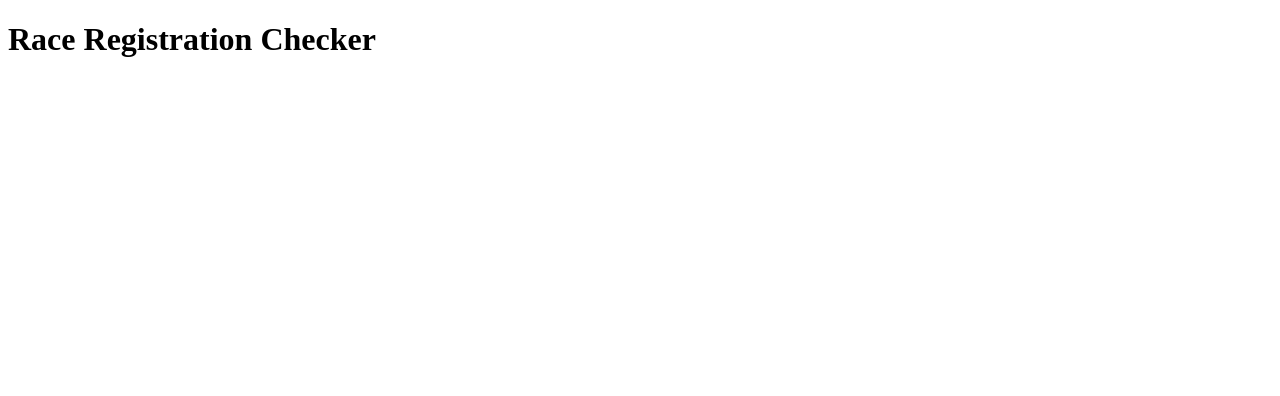
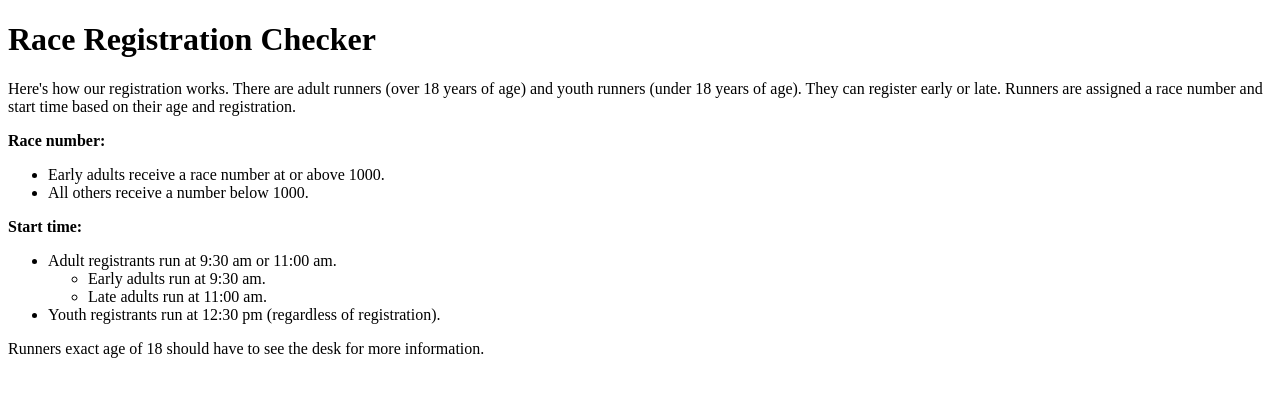
Before and after one commit to AlexDanicic/Race-Registration-Checker, a plain HTML site: page index.html in a window 1280 px wide. Drawn offline with Linux system fonts and the light colour scheme.

Commit message:
rules added to index. html

```diff
--- a/index.html
+++ b/index.html
@@ -1,14 +1,41 @@
 <!DOCTYPE html>
 <html lang="en">
+
 <head>
     <meta charset="UTF-8">
     <meta name="viewport" content="width=device-width, initial-scale=1.0">
     <meta http-equiv="X-UA-Compatible" content="ie=edge">
     <title>Race Registration Checker</title>
 </head>
+
 <body>
     <h1>Race Registration Checker</h1>
+    <p>Here's how our registration works. There are adult runners (over 18 years of age) and youth runners (under 18 years of
+        age). They can register early or late. Runners are assigned a race number and start time based on their age and registration.</p>
+    <p>
+        <strong>Race number:</strong>
+    </p>
+    <ul>
+        <li>Early adults receive a race number at or above 1000.
+        </li>
+        <li>All others receive a number below 1000.</li>
+    </ul>
+    <p>
+        <strong>Start time:</strong>
+    </p>
+    <ul>
+        <li>Adult registrants run at 9:30 am or 11:00 am.
+            <ul>
+                <li>Early adults run at 9:30 am.</li>
+                <li>Late adults run at 11:00 am.</li>
+            </ul>
+        </li>
+        <li>Youth registrants run at 12:30 pm (regardless of registration).</li>
+    </ul>
+    <p>Runners exact age of 18 should have to see the desk for more information.</p>
+
     <script src="app.js"></script>
 
 </body>
+
 </html>
```
